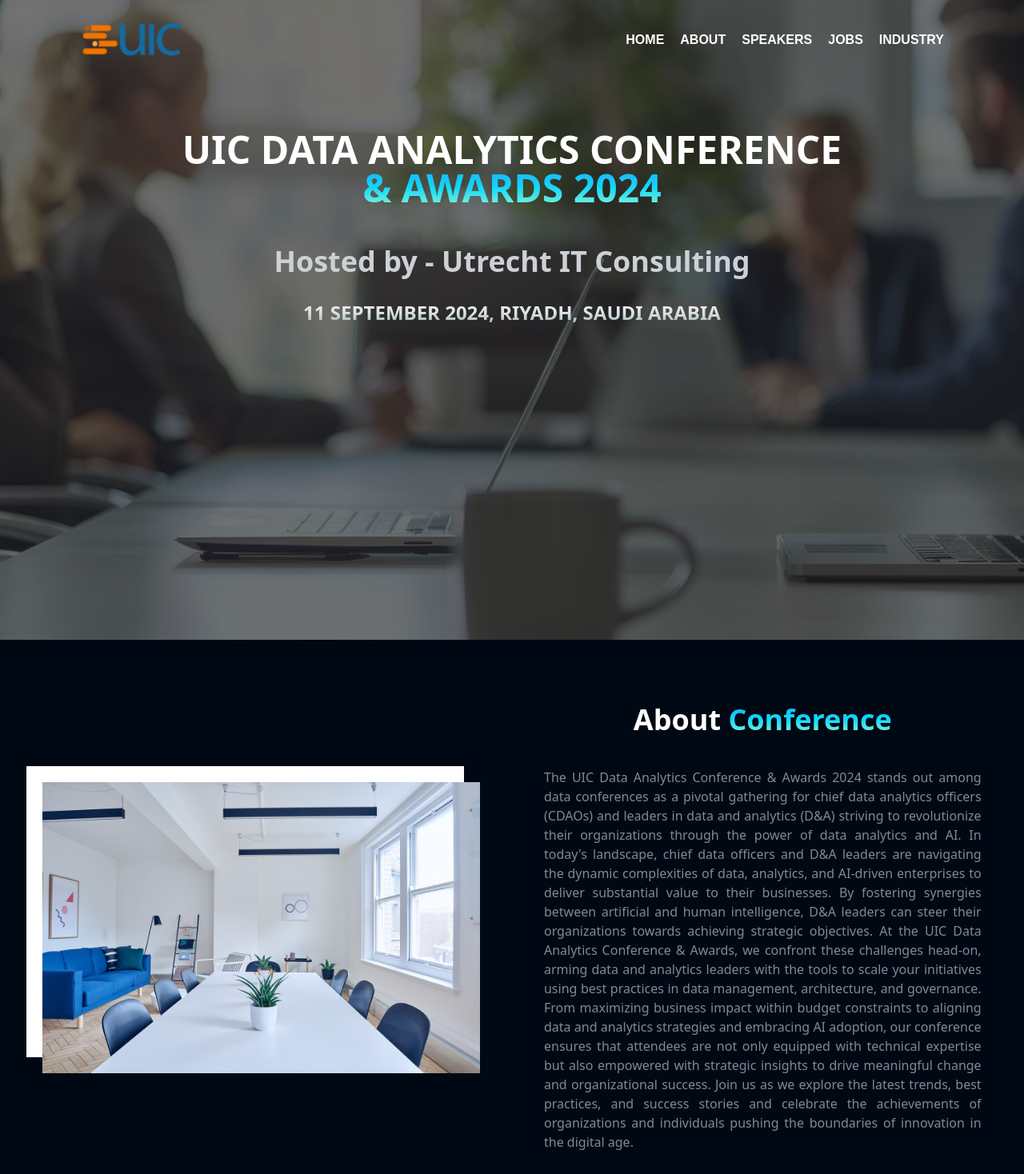
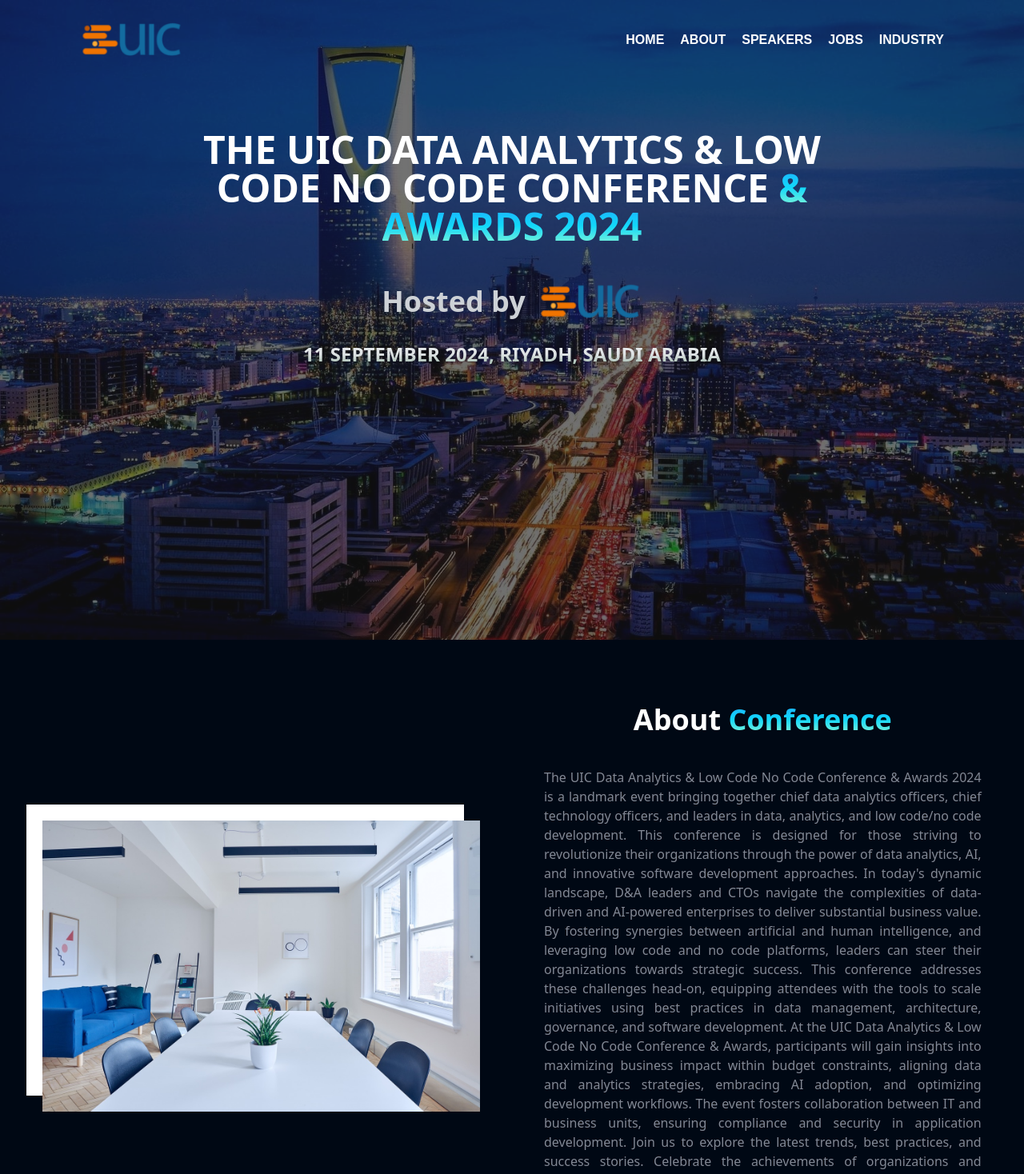
Before and after one commit to Arzaid-aka-Rz/Event, a React (Vite) app in the folder client/: page / in a window 1280 px wide. Shown: the top 1468 px of the page at 80% size. Built offline with nearby package versions, Linux system fonts and the light colour scheme.

Commit message:
commit 9

```diff
--- a/client/src/components/AboutSection.jsx
+++ b/client/src/components/AboutSection.jsx
@@ -15,31 +15,36 @@
         </div>
         <div className="lg:w-[50%] flex gap-10 flex-col">
           <h1 className="lg:w-[100%] text-center text-4xl font-semibold ">
-            About<HighlightText text={" Conference"} />
+            About
+            <HighlightText text={" Conference"} />
           </h1>
 
           <p className="font-medium text-[16px] text-justify w-[100%] text-[#838894]">
-            The UIC Data Analytics Conference & Awards 2024 stands out among
-            data conferences as a pivotal gathering for chief data analytics
-            officers (CDAOs) and leaders in data and analytics (D&A) striving to
-            revolutionize their organizations through the power of data
-            analytics and AI. In today's landscape, chief data officers and D&A
-            leaders are navigating the dynamic complexities of data, analytics,
-            and AI-driven enterprises to deliver substantial value to their
-            businesses. By fostering synergies between artificial and human
-            intelligence, D&A leaders can steer their organizations towards
-            achieving strategic objectives. At the UIC Data Analytics Conference
-            & Awards, we confront these challenges head-on, arming data and
-            analytics leaders with the tools to scale your initiatives using
-            best practices in data management, architecture, and governance.
-            From maximizing business impact within budget constraints to
-            aligning data and analytics strategies and embracing AI adoption,
-            our conference ensures that attendees are not only equipped with
-            technical expertise but also empowered with strategic insights to
-            drive meaningful change and organizational success. Join us as we
-            explore the latest trends, best practices, and success stories and
-            celebrate the achievements of organizations and individuals pushing
-            the boundaries of innovation in the digital age.
+            The UIC Data Analytics & Low Code No Code Conference & Awards 2024
+            is a landmark event bringing together chief data analytics officers,
+            chief technology officers, and leaders in data, analytics, and low
+            code/no code development. This conference is designed for those
+            striving to revolutionize their organizations through the power of
+            data analytics, AI, and innovative software development approaches.
+            In today's dynamic landscape, D&A leaders and CTOs navigate the
+            complexities of data-driven and AI-powered enterprises to deliver
+            substantial business value. By fostering synergies between
+            artificial and human intelligence, and leveraging low code and no
+            code platforms, leaders can steer their organizations towards
+            strategic success. This conference addresses these challenges
+            head-on, equipping attendees with the tools to scale initiatives
+            using best practices in data management, architecture, governance,
+            and software development. At the UIC Data Analytics & Low Code No
+            Code Conference & Awards, participants will gain insights into
+            maximizing business impact within budget constraints, aligning data
+            and analytics strategies, embracing AI adoption, and optimizing
+            development workflows. The event fosters collaboration between IT
+            and business units, ensuring compliance and security in application
+            development. Join us to explore the latest trends, best practices,
+            and success stories. Celebrate the achievements of organizations and
+            individuals pushing the boundaries of innovation in the digital age,
+            and gain strategic insights to drive meaningful change and
+            organizational success.
           </p>
         </div>
       </div>
--- a/client/src/components/IndustrySection.jsx
+++ b/client/src/components/IndustrySection.jsx
@@ -1,7 +1,7 @@
 import React from "react";
 import { RiGovernmentFill } from "react-icons/ri";
 import { GiBank } from "react-icons/gi";
-import { MdAttachMoney } from "react-icons/md";
+import { FaUserShield } from "react-icons/fa";
 import { GiMedicines } from "react-icons/gi";
 import { FaShoppingCart } from "react-icons/fa";
 import { GiFactory } from "react-icons/gi";
@@ -19,7 +19,7 @@
 const industries = [
   { name: "GOVERNMENT", icon: RiGovernmentFill  },
   { name: "BFSI", icon: GiBank  },
-  { name: "FINTECH", icon: MdAttachMoney },
+  { name: "INSURANCE", icon: FaUserShield },
   { name: "HEALTHCARE & PHARMACEUTICALS", icon: GiMedicines },
   { name: "FMCG/CPG", icon: FaShoppingCart },
   { name: "MANUFACTURING", icon: GiFactory },
--- a/client/src/components/JobsSectionTemp.jsx
+++ b/client/src/components/JobsSectionTemp.jsx
@@ -69,7 +69,7 @@
 
       <div className="mt-5">
         <h2 className="text-center text-3xl font-bold font-mullish">JOB TITLE</h2>
-        <div className="flex flex-wrap justify-center mt-7 gap-6 ">
+        {/* <div className="flex flex-wrap justify-center mt-7 gap-6 ">
           {jobTitle.map((category, index) => (
             <div
               key={index}
@@ -78,7 +78,7 @@
               {category}
             </div>
           ))}
-        </div>
+        </div> */}
       </div>
 
       <div className="mt-8">
--- a/client/src/pages/Home.jsx
+++ b/client/src/pages/Home.jsx
@@ -1,5 +1,6 @@
 import React from "react";
-import Banner from "../assets/images/Banner.jpg";
+// import Banner from "../assets/images/Banner.jpg";
+import Banner from "../assets/images/Arab.jpeg";
 import HighlightText from "../components/HighlightText";
 import Header from "../components/Header";
 import AboutSection from "../components/AboutSection";
@@ -7,10 +8,12 @@
 import JobsSection from "../components/JobsSection";
 import IndustrySection from "../components/IndustrySection";
 import JobsSectionTemp from "../components/JobsSectionTemp";
+import UIClogo from "../assets/images/UIC.png";
+
 
 export default function Home() {
   return (
-    <div className="bg-[#000814] flex flex-col font-inter overflow-hidden" >
+    <div className="bg-[#000814] flex flex-col font-inter overflow-hidden">
       <section
         className="relative bg-cover bg-center xl:h-screen sm:h-screen md:h-screen items-center"
         style={{ backgroundImage: `url(${Banner})` }}
@@ -22,46 +25,75 @@
 
         <div className="max-w-[950px] xl:py-0 py-11 xl:max-w-[850px] xl:px-0 px-7 flex flex-col gap-5 mx-auto items-center justify-between text-center relative z-10">
           <h1 className="text-xl sm:text-3xl md:text-5xl text-center xl:mt-16 md:mt-24 sm:mt-14 font-bold text-white">
-            UIC DATA ANALYTICS CONFERENCE{" "}
+            THE UIC DATA ANALYTICS & LOW CODE NO CODE CONFERENCE{" "}
             <HighlightText text={"& AWARDS 2024"} />
           </h1>
 
           <div className="max-w-1/12 h-1 mt-1  bg-deepBlue mx-auto"></div>
 
-          <h2 className="text-lg sm:text-xl md:text-4xl font-bold text-center text-[#cdd1d6]">
-            Hosted by <span>-</span> Utrecht IT Consulting
-          </h2>
-          <p className="text-sm sm:text-lg md:text-2xl mt-2 text-center bg-gradient-to-b from-[#eef1f3] via-[#dee2e4] to-[#98b5a4] text-transparent bg-clip-text font-bold">
+          <div className="flex  gap-4 items-center justify-center">
+            <h2 className="text-lg sm:text-xl md:text-4xl font-bold text-center text-[#cdd1d6]">
+              Hosted by
+            </h2>
+            <a href="/" className="cursor-pointer ">
+        <img src={UIClogo} className="logo" alt="UIC Logo" />
+      </a>
+          </div>
+
+          <p className="text-md sm:text-lg md:text-2xl mt-2 text-center bg-gradient-to-b from-[#eef1f3] via-[#dee2e4] to-[#98b5a4] text-transparent bg-clip-text font-bold">
             11 SEPTEMBER 2024, RIYADH, SAUDI ARABIA
           </p>
         </div>
       </section>
 
-      <section className="relative mx-auto my-20 flex w-11/12 max-w-maxContent flex-col items-center justify-between gap-8 bg-[#000814] text-white" id="about" >
-      <AboutSection/>
+      <section
+        className="relative mx-auto my-20 flex w-11/12 max-w-maxContent flex-col items-center justify-between gap-8 bg-[#000814] text-white"
+        id="about"
+      >
+        <AboutSection />
       </section>
 
-      <section className="relative mx-auto flex w-11/12 max-w-maxContent flex-col items-center justify-between gap-8 bg-[#000814] text-white" id="speakers" >
-      <SpeakerSection/>
+      <section
+        className="relative mx-auto flex w-11/12 max-w-maxContent flex-col items-center justify-between gap-8 bg-[#000814] text-white"
+        id="speakers"
+      >
+        <SpeakerSection />
       </section>
 
-      <section className="relative mx-auto mt-20  flex w-full max-w-maxContent flex-col items-center justify-between gap-8 bg-white text-white" id="industry" >
-      <IndustrySection/>
+      <section
+        className="relative mx-auto mt-20  flex w-full max-w-maxContent flex-col items-center justify-between gap-8 bg-white text-white"
+        id="industry"
+      >
+        <IndustrySection />
       </section>
-
 
       {/* <section className="relative mx-auto mt-20 mb-5 flex w-11/12 max-w-maxContent flex-col items-center justify-between gap-8 bg-[#000814] text-white" id="jobs" >
       <JobsSection/>
       </section> */}
 
-
-      <section className="relative mx-auto mt-10 mb-5 flex w-11/12 max-w-maxContent flex-col items-center justify-between gap-8 bg-[#000814] text-white" id="jobs" >
-      <JobsSectionTemp/>
+      <section
+        className="relative mx-auto mt-10 mb-5 flex w-11/12 max-w-maxContent flex-col items-center justify-between gap-8 bg-[#000814] text-white"
+        id="jobs"
+      >
+        <JobsSectionTemp />
       </section>
 
 
 
 
+      <style jsx>{`
+        @media (max-width: 768px) {
+          .logo {
+            width: 100px; /* Adjust as needed for smaller screens */
+          }
+        }
+        @media (min-width: 769px) {
+          .logo {
+            width: 130px; /* Adjust as needed for larger screens */
+          }
+        }
+      `}</style>
+
     </div>
   );
 }
```
Also changed, not shown: client/src/assets/images/Arab.jpeg (added).
